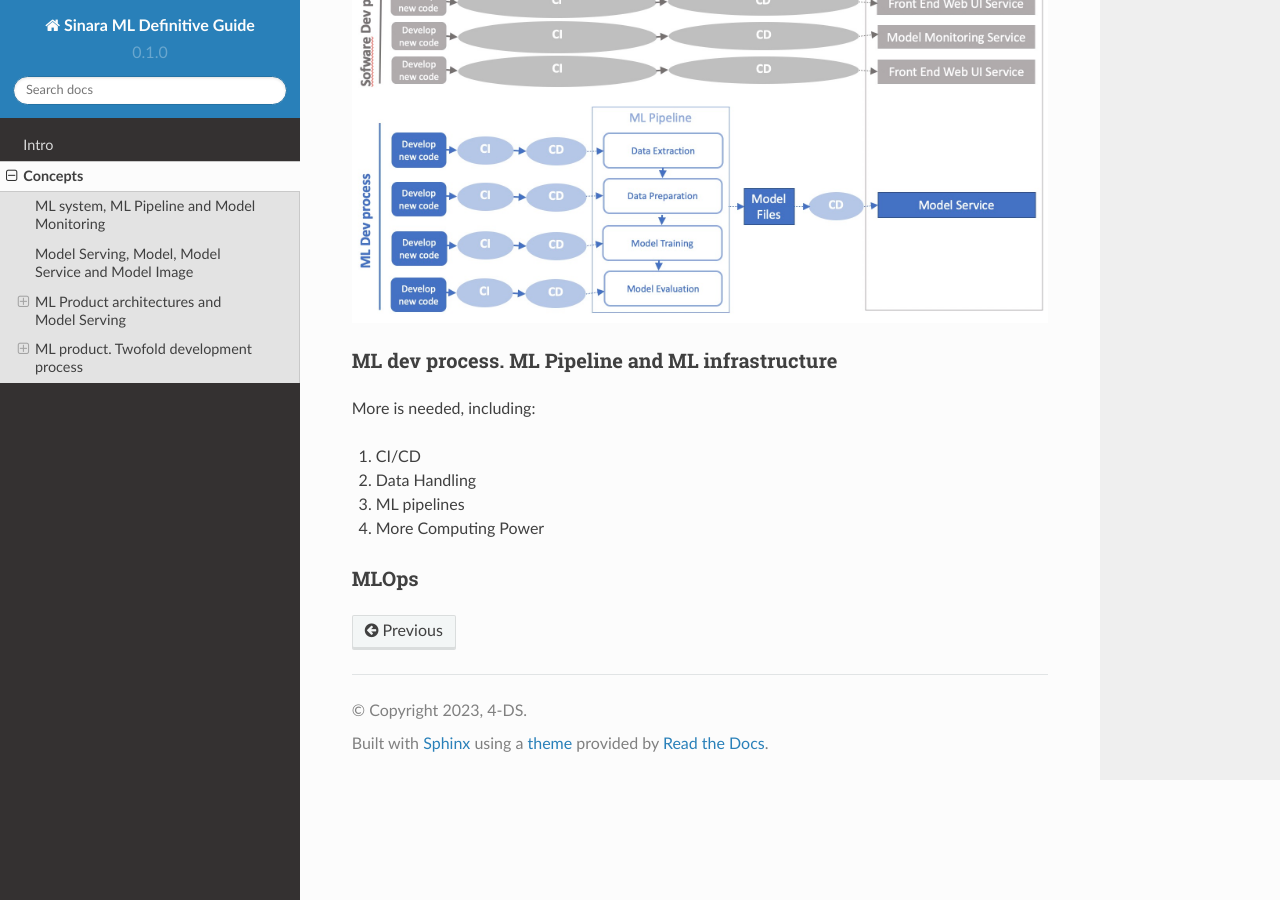
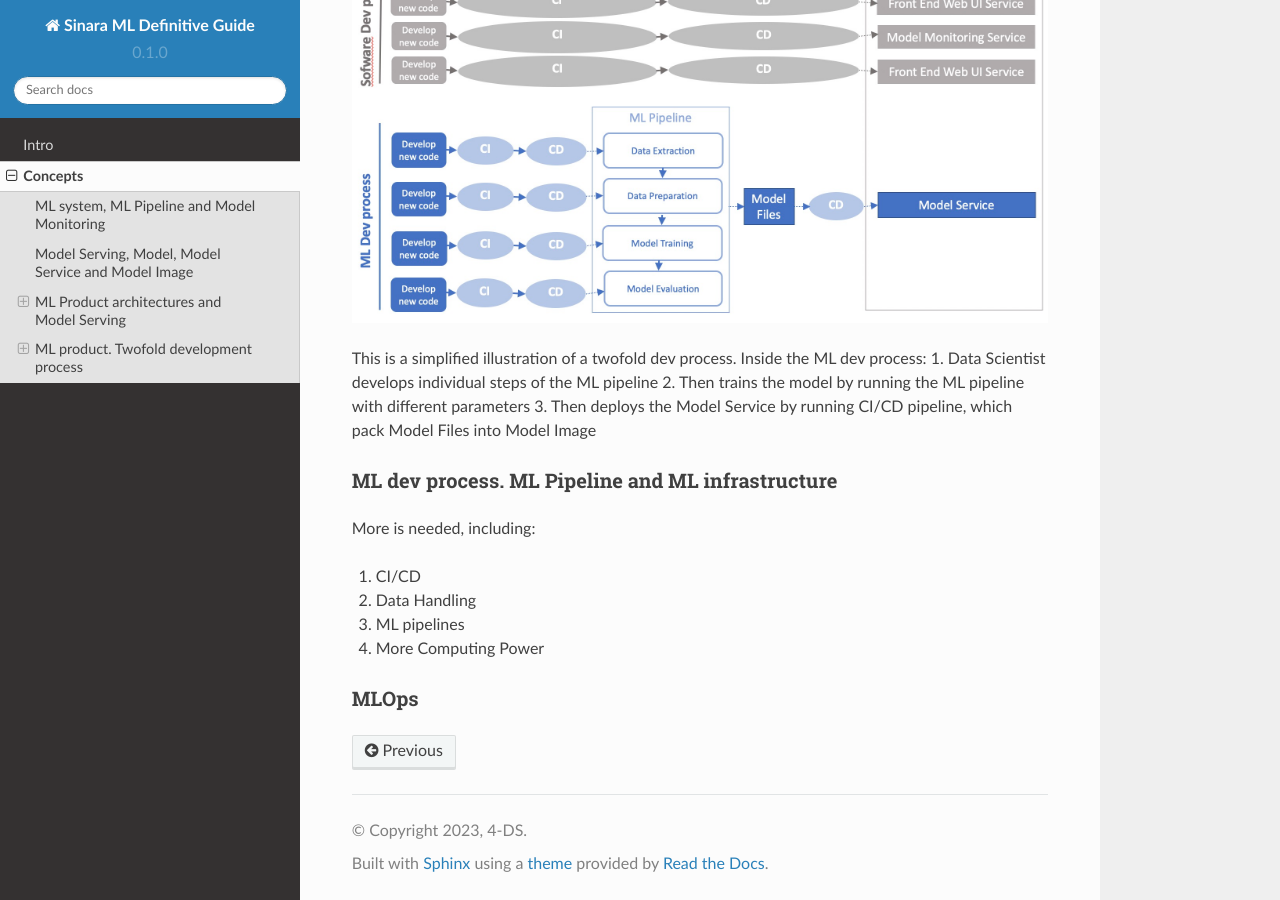
Before and after one commit to 4-DS/SinaraML-Def-Guide, a Sphinx documentation site: the page built from docs/source/concepts.rst, in a window 1280 px wide and 900 px high, scrolled down 7980 px. Built offline with Sphinx 7.4.7 and the Read the Docs theme 2.0.0, drawn with Linux system fonts in a browser that asks for light colours.

Commit message:
Update concepts.rst

```diff
--- a/docs/source/concepts.rst
+++ b/docs/source/concepts.rst
@@ -139,7 +139,10 @@ For our ML product with microservice architecture, the correct development proce
 
 .. image:: twofold_dev_process.jpeg
 
-
+This is a simplified illustration of a twofold dev process. Inside the ML dev process:
+1. Data Scientist develops individual steps of the ML pipeline
+2. Then trains the model by running the ML pipeline with different parameters
+3. Then deploys the Model Service by running CI/CD pipeline, which pack Model Files into Model Image
 
 ML dev process. ML Pipeline and ML infrastructure
 =================================================
```
